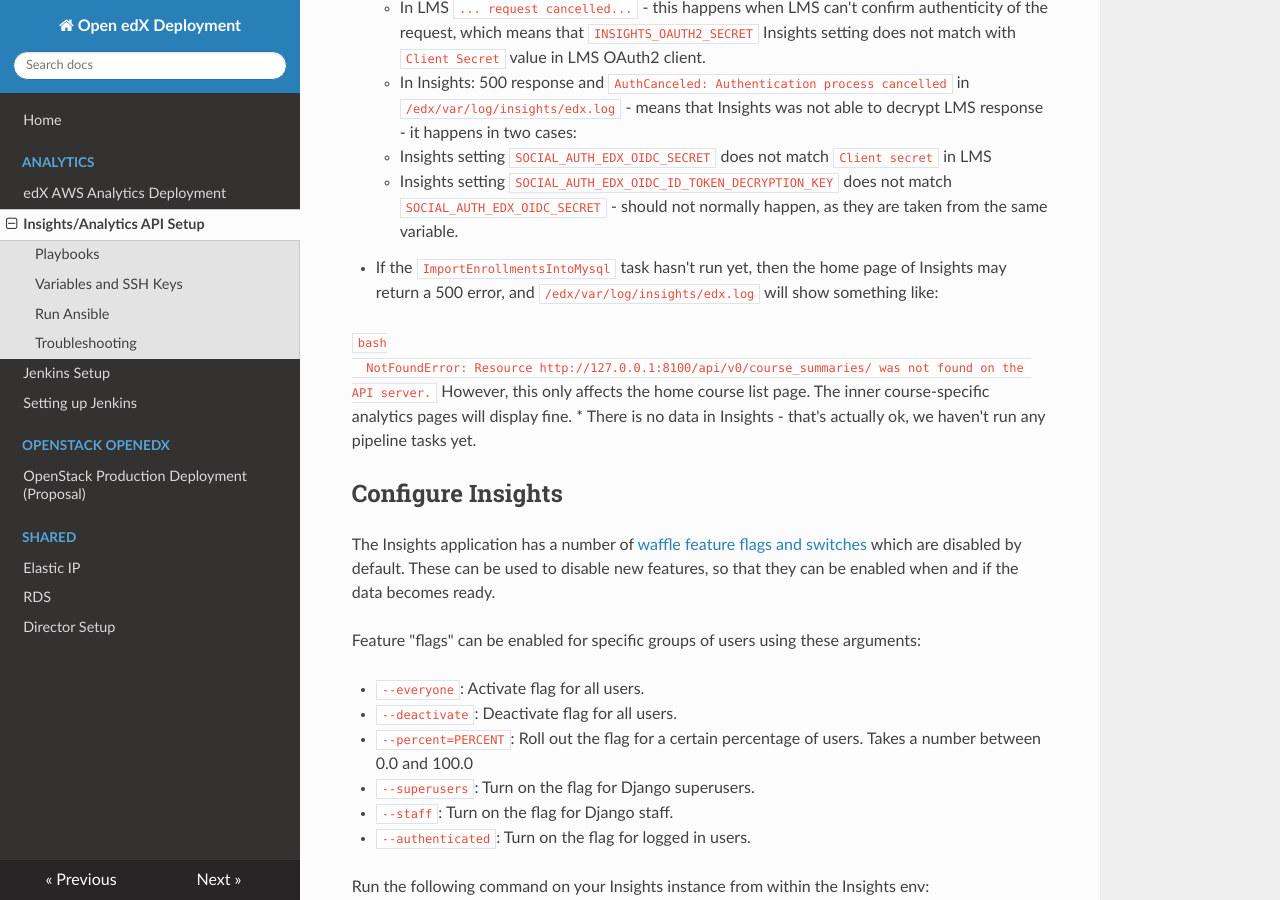
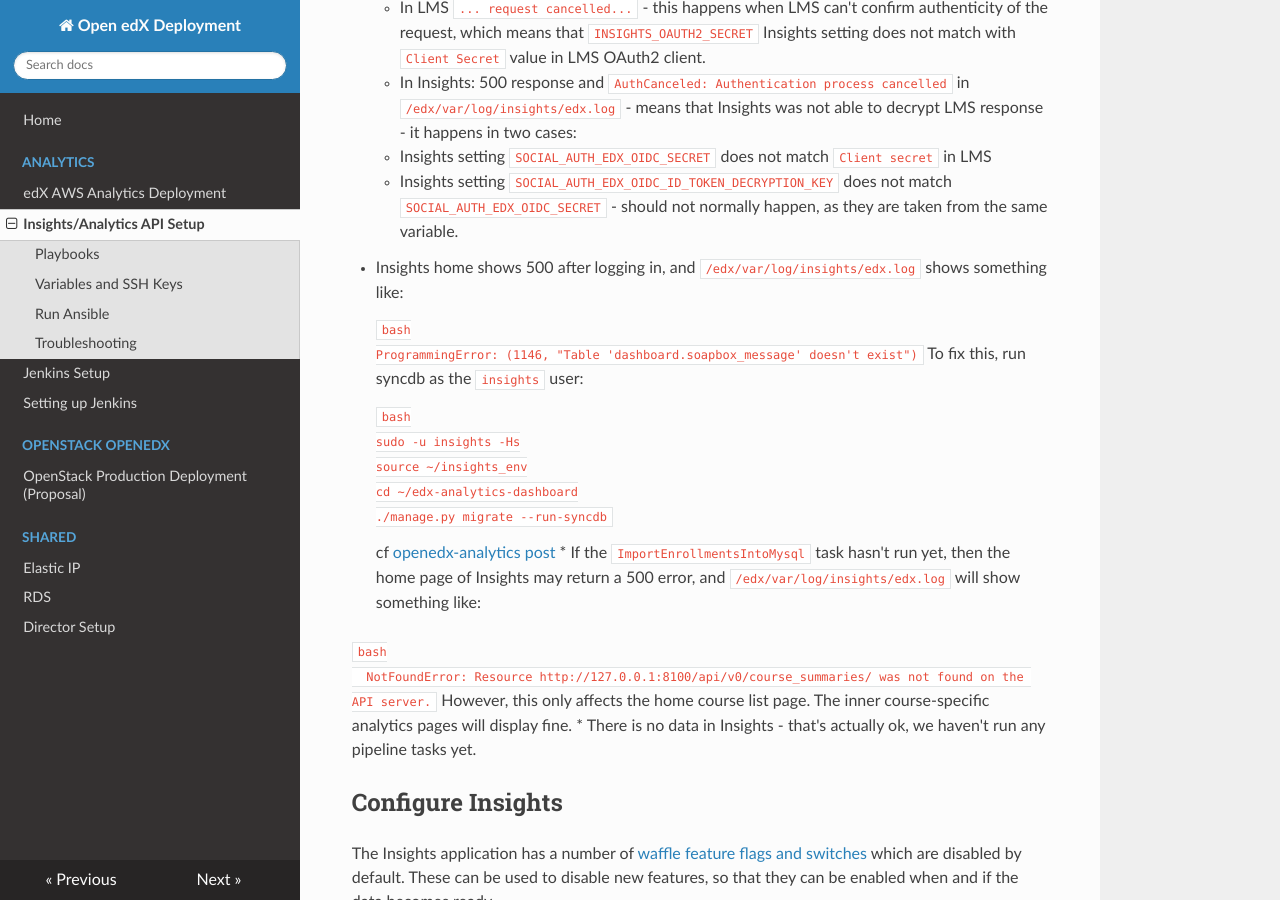
Before and after one commit to open-craft/openedx-deployment, an MkDocs documentation site: the page built from docs/analytics/insights.md, in a window 1280 px wide and 900 px high, scrolled down 4371 px. Built offline with MkDocs 1.6.1, drawn with Linux system fonts in a browser that asks for light colours; nearby versions of some CDN libraries.

Commit message:
Adds Insights troubleshooting for:
"Table 'dashboard.soapbox_message' doesn't exist"

````diff
--- a/docs/analytics/insights.md
+++ b/docs/analytics/insights.md
@@ -215,6 +215,21 @@ your `vars-analytics.yml`.
       * Insights setting `SOCIAL_AUTH_EDX_OIDC_SECRET` does not match `Client secret` in LMS
       * Insights setting `SOCIAL_AUTH_EDX_OIDC_ID_TOKEN_DECRYPTION_KEY` does not match
                 `SOCIAL_AUTH_EDX_OIDC_SECRET` - should not normally happen, as they are taken from the same variable.
+* Insights home shows 500 after logging in, and `/edx/var/log/insights/edx.log` shows something like:
+
+    ```bash
+    ProgrammingError: (1146, "Table 'dashboard.soapbox_message' doesn't exist")
+    ```
+    To fix this, run syncdb as the `insights` user:
+
+    ```bash
+    sudo -u insights -Hs
+    source ~/insights_env
+    cd ~/edx-analytics-dashboard
+    ./manage.py migrate --run-syncdb
+    ```
+
+    cf [openedx-analytics post](https://groups.google.com/forum/#!msg/openedx-analytics/WkqJwPERf80/WVtu155PBwAJ)
 * If the `ImportEnrollmentsIntoMysql` task hasn't run yet, then the home page of Insights may return a 500 error,
   and `/edx/var/log/insights/edx.log` will show something like:
 
````
